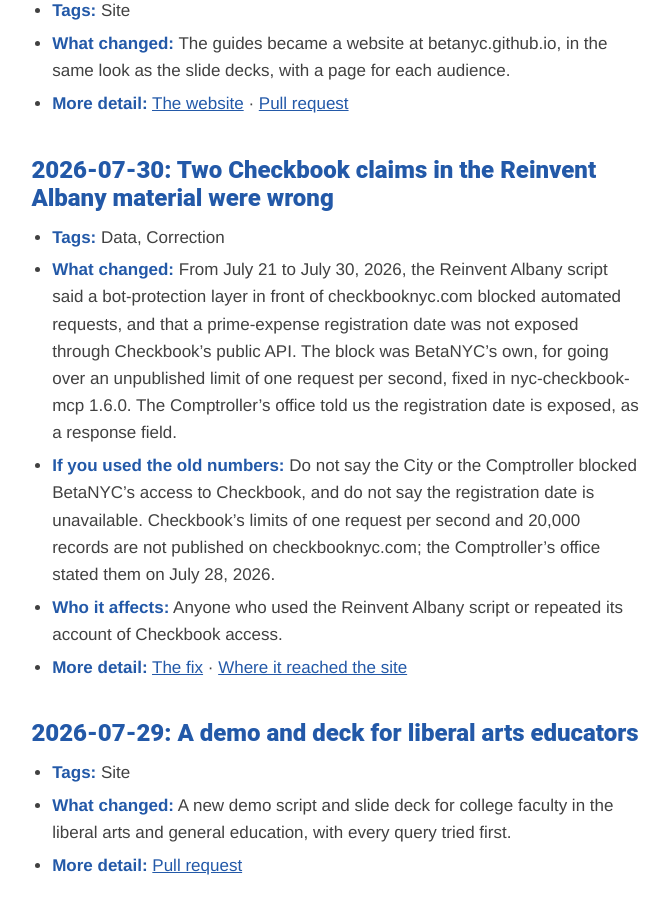
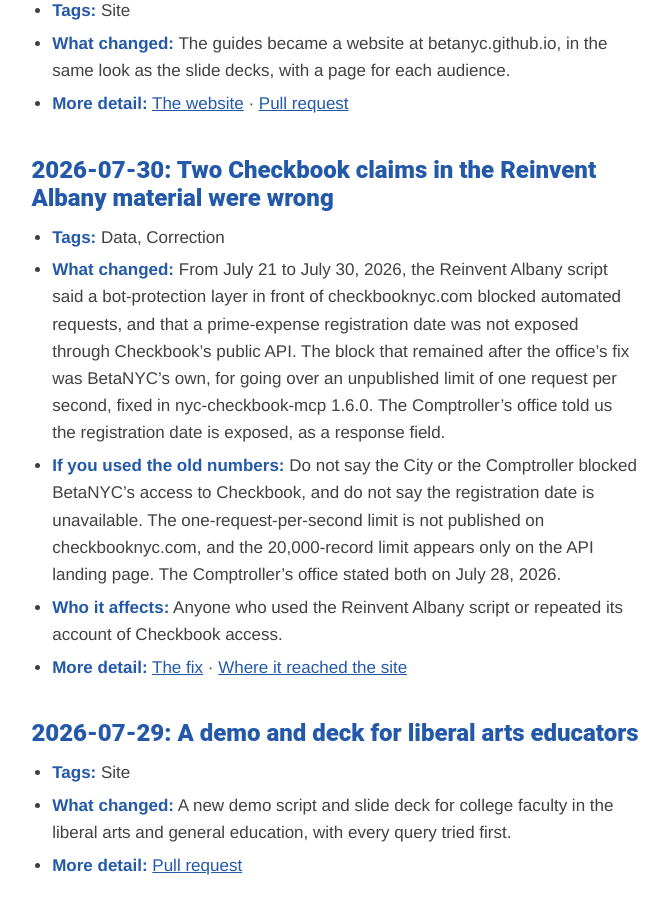
Before and after one commit to BetaNYC/grounding-ai-with-ny-open-data, a Jekyll site: the page built from WHATS-CHANGED.md, in a window 1280 px wide and 900 px high, scrolled down 4920 px. Shown: the whole window, without its empty margins (119-789 px from the left). Built offline with Jekyll 4.4.1, drawn with Linux system fonts in a browser that asks for light colours; our own code applies the rules of GitHub Pages for plain Markdown files; some of the changed text lies outside the part shown.

Commit message:
What's changed QA round 2: Checkbook entry and Powers advice wording
The remaining block was ours after the office's fix; the 20,000-record
limit is on the API landing page; the Powers search is described in the
past tense (the tool was retired in budget connector 2.0.0).

Part of BetaNYC/betanyc-ai-workspace#1647 (epic #1637).

Co-Authored-By: Claude Opus 5.5 <noreply@anthropic.com>

```diff
--- a/WHATS-CHANGED.md
+++ b/WHATS-CHANGED.md
@@ -100,8 +100,8 @@ To report a mistake or ask for a new feature, use the [feedback page](https://be
 ## 2026-07-30: Two Checkbook claims in the Reinvent Albany material were wrong
 
 - **Tags:** Data, Correction
-- **What changed:** From July 21 to July 30, 2026, the Reinvent Albany script said a bot-protection layer in front of checkbooknyc.com blocked automated requests, and that a prime-expense registration date was not exposed through Checkbook's public API. The block was BetaNYC's own, for going over an unpublished limit of one request per second, fixed in nyc-checkbook-mcp 1.6.0. The Comptroller's office told us the registration date is exposed, as a response field.
-- **If you used the old numbers:** Do not say the City or the Comptroller blocked BetaNYC's access to Checkbook, and do not say the registration date is unavailable. Checkbook's limits of one request per second and 20,000 records are not published on checkbooknyc.com; the Comptroller's office stated them on July 28, 2026.
+- **What changed:** From July 21 to July 30, 2026, the Reinvent Albany script said a bot-protection layer in front of checkbooknyc.com blocked automated requests, and that a prime-expense registration date was not exposed through Checkbook's public API. The block that remained after the office's fix was BetaNYC's own, for going over an unpublished limit of one request per second, fixed in nyc-checkbook-mcp 1.6.0. The Comptroller's office told us the registration date is exposed, as a response field.
+- **If you used the old numbers:** Do not say the City or the Comptroller blocked BetaNYC's access to Checkbook, and do not say the registration date is unavailable. The one-request-per-second limit is not published on checkbooknyc.com, and the 20,000-record limit appears only on the API landing page. The Comptroller's office stated both on July 28, 2026.
 - **Who it affects:** Anyone who used the Reinvent Albany script or repeated its account of Checkbook access.
 - **More detail:** [The fix](https://github.com/BetaNYC/grounding-ai-with-ny-open-data/pull/11) · [Where it reached the site](https://github.com/BetaNYC/grounding-ai-with-ny-open-data/pull/12)
 
--- a/whats-changed.html
+++ b/whats-changed.html
@@ -160,8 +160,8 @@ title: "What's changed"
 <h2 id="2026-07-30-two-checkbook-claims-in-the-reinvent-albany-material-were-wrong-title">Two Checkbook claims in the Reinvent Albany material were wrong</h2>
 <p class="wc-meta"><time datetime="2026-07-30">July 30, 2026</time></p>
 <p class="wc-tags"><span class="wc-visually-hidden">Tags: </span><span class="wc-tag">Data</span><span class="wc-visually-hidden">, </span><span class="wc-tag wc-tag-correction">Correction</span></p>
-<p>From July 21 to July 30, 2026, the Reinvent Albany script said a bot-protection layer in front of checkbooknyc.com blocked automated requests, and that a prime-expense registration date was not exposed through Checkbook&#x27;s public API. The block was BetaNYC&#x27;s own, for going over an unpublished limit of one request per second, fixed in nyc-checkbook-mcp 1.6.0. The Comptroller&#x27;s office told us the registration date is exposed, as a response field.</p>
-<div class="wc-old-numbers"><p><strong>If you used the old numbers:</strong> Do not say the City or the Comptroller blocked BetaNYC&#x27;s access to Checkbook, and do not say the registration date is unavailable. Checkbook&#x27;s limits of one request per second and 20,000 records are not published on checkbooknyc.com; the Comptroller&#x27;s office stated them on July 28, 2026.</p></div>
+<p>From July 21 to July 30, 2026, the Reinvent Albany script said a bot-protection layer in front of checkbooknyc.com blocked automated requests, and that a prime-expense registration date was not exposed through Checkbook&#x27;s public API. The block that remained after the office&#x27;s fix was BetaNYC&#x27;s own, for going over an unpublished limit of one request per second, fixed in nyc-checkbook-mcp 1.6.0. The Comptroller&#x27;s office told us the registration date is exposed, as a response field.</p>
+<div class="wc-old-numbers"><p><strong>If you used the old numbers:</strong> Do not say the City or the Comptroller blocked BetaNYC&#x27;s access to Checkbook, and do not say the registration date is unavailable. The one-request-per-second limit is not published on checkbooknyc.com, and the 20,000-record limit appears only on the API landing page. The Comptroller&#x27;s office stated both on July 28, 2026.</p></div>
 <p><strong>Who it affects:</strong> Anyone who used the Reinvent Albany script or repeated its account of Checkbook access.</p>
 <p><strong>More detail:</strong> <a href="https://github.com/BetaNYC/grounding-ai-with-ny-open-data/pull/11">The fix</a> · <a href="https://github.com/BetaNYC/grounding-ai-with-ny-open-data/pull/12">Where it reached the site</a></p>
 <p class="wc-permalink"><a href="#2026-07-30-two-checkbook-claims-in-the-reinvent-albany-material-were-wrong">Link to this change<span class="wc-visually-hidden">: Two Checkbook claims in the Reinvent Albany material were wrong</span></a></p>
@@ -204,7 +204,7 @@ title: "What's changed"
 <p class="wc-meta"><time datetime="2026-07-21">July 21, 2026</time></p>
 <p class="wc-tags"><span class="wc-visually-hidden">Tags: </span><span class="wc-tag">Data</span><span class="wc-visually-hidden">, </span><span class="wc-tag wc-tag-correction">Correction</span></p>
 <p>For about 12 hours on July 21, 2026, the demo scripts for Council Districts 4 and 10 gave discretionary funding totals that were too low: District 4 had 77 awards, $1,538,000, not 40 awards, $1,148,000; District 10 had 105 awards, $2,165,000, not 12 awards, $960,000. The District 4 script also said Council Member Keith Powers &quot;does not appear at all&quot; in the funding data; in fact the answer depends on the fiscal year. In the Reinvent Albany script, the list of FY2026 budget rescissions stopped at 50 rows, partway through the alphabet.</p>
-<div class="wc-old-numbers"><p><strong>If you used the old numbers:</strong> Use 77 awards and $1,538,000 for District 4, 105 awards and $2,165,000 for District 10, and 4 awards and $90,000, not 2 and $50,000, for District 10&#x27;s digital equity awards. Searching the FY2026 funding data for &quot;Powers&quot; returns both Keith Powers and Council Member Brooks-Powers, summed into one total; for FY2027 it returns only Brooks-Powers. The Reinvent Albany rescissions list was not the full FY2026 set, so do not use a copy of it as complete. When a count equals the number of rows you asked for, ask for more before you trust it.</p></div>
+<div class="wc-old-numbers"><p><strong>If you used the old numbers:</strong> Use 77 awards and $1,538,000 for District 4, 105 awards and $2,165,000 for District 10, and 4 awards and $90,000, not 2 and $50,000, for District 10&#x27;s digital equity awards. In July, searching the FY2026 funding data for &quot;Powers&quot; returned both Keith Powers and Council Member Brooks-Powers, summed into one total; for FY2027 it returned only Brooks-Powers. The Reinvent Albany rescissions list was not the full FY2026 set, so do not use a copy of it as complete. When a count equals the number of rows you asked for, ask for more before you trust it.</p></div>
 <p><strong>Who it affects:</strong> Anyone who used the District 4, District 10 or Reinvent Albany scripts on July 21, 2026.</p>
 <p><strong>More detail:</strong> <a href="https://github.com/BetaNYC/grounding-ai-with-ny-open-data/pull/4">The fix</a></p>
 <p class="wc-permalink"><a href="#2026-07-21-wrong-figures-in-the-council-district-and-reinvent-albany-demos">Link to this change<span class="wc-visually-hidden">: Wrong figures in the Council district and Reinvent Albany demos</span></a></p>
```
Also changed, not shown: other parts of WHATS-CHANGED.md (+1 -1 lines).
